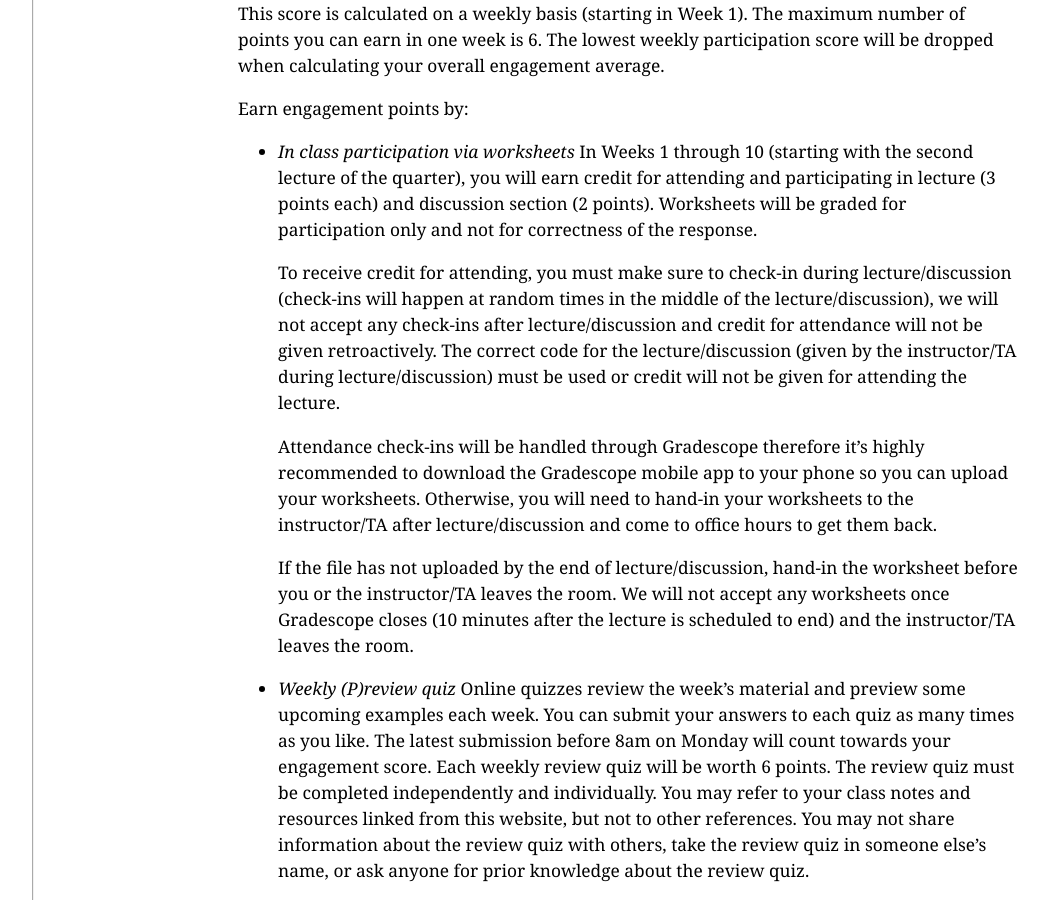
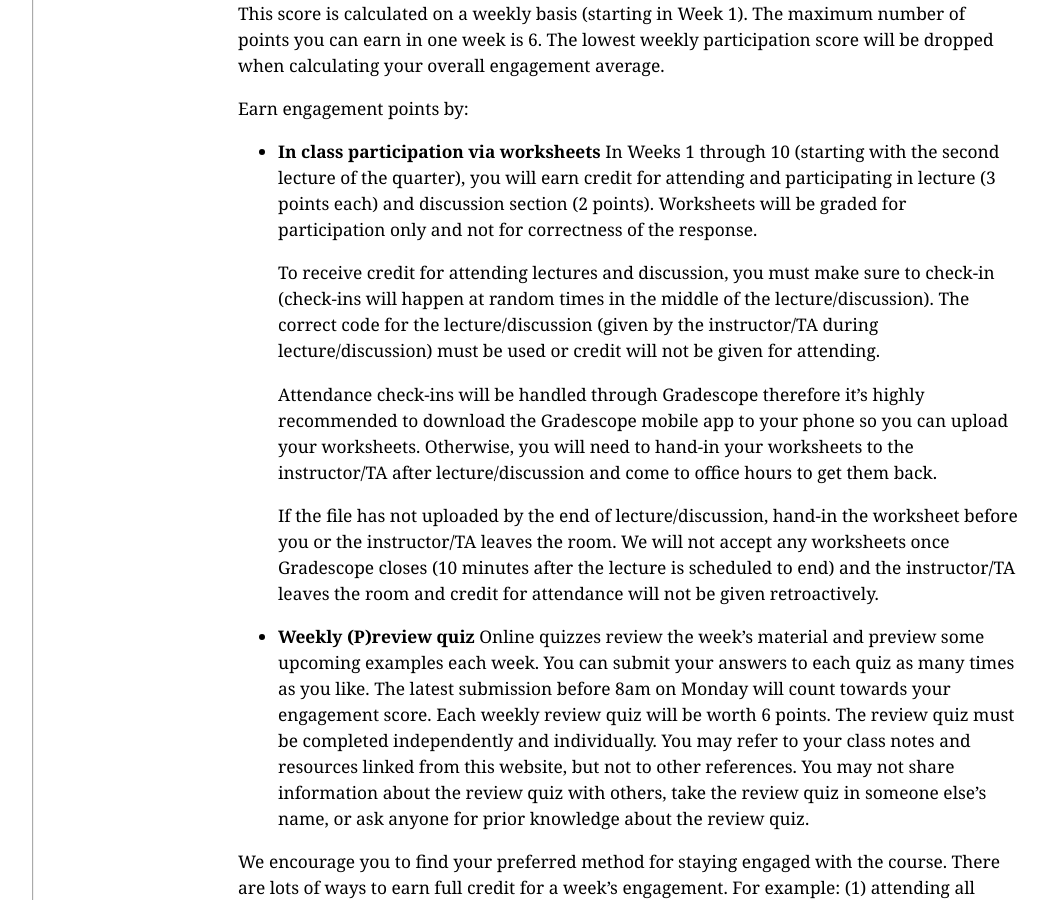
Before and after one commit to ucsd-cse12-f23/ucsd-cse12-f23.github.io, a Jekyll site: the page built from syllabus.md, in a window 1280 px wide and 900 px high, scrolled down 1989 px. Shown: the whole window, without its empty margins (56-1104 px from the left). Built offline with Jekyll 4.4.1, drawn with Linux system fonts in a browser that asks for light colours.

Commit message:
Update syllabus.md

```diff
--- a/syllabus.md
+++ b/syllabus.md
@@ -90,15 +90,15 @@ We highly recommend actively participating in class, attending discussion, and c
 This score is calculated on a weekly basis (starting in Week 1). The maximum number of points you can earn in one week is 6. The lowest weekly participation score will be dropped when calculating your overall engagement average.
 
 Earn engagement points by:
-- *In class participation via worksheets* In Weeks 1 through 10 (starting with the second lecture of the quarter), you will earn credit for attending and participating in lecture (3 points each) and discussion section (2 points). Worksheets will be graded for participation only and not for correctness of the response.
+- **In class participation via worksheets** In Weeks 1 through 10 (starting with the second lecture of the quarter), you will earn credit for attending and participating in lecture (3 points each) and discussion section (2 points). Worksheets will be graded for participation only and not for correctness of the response.
 
-    To receive credit for attending, you must make sure to check-in during lecture/discussion (check-ins will happen at random times in the middle of the lecture/discussion), we will not accept any check-ins after lecture/discussion and credit for attendance will not be given retroactively. The correct code for the lecture/discussion (given by the instructor/TA during lecture/discussion) must be used or credit will not be given for attending the lecture.
+    To receive credit for attending lectures and discussion, you must make sure to check-in (check-ins will happen at random times in the middle of the lecture/discussion). The correct code for the lecture/discussion (given by the instructor/TA during lecture/discussion) must be used or credit will not be given for attending.
 
     Attendance check-ins will be handled through Gradescope therefore it’s highly recommended to download the Gradescope mobile app to your phone so you can upload your worksheets. Otherwise, you will need to hand-in your worksheets to the instructor/TA after lecture/discussion and come to office hours to get them back.
 
-    If the file has not uploaded by the end of lecture/discussion, hand-in the worksheet before you or the instructor/TA leaves the room. We will not accept any worksheets once Gradescope closes (10 minutes after the lecture is scheduled to end) and the instructor/TA leaves the room.
+    If the file has not uploaded by the end of lecture/discussion, hand-in the worksheet before you or the instructor/TA leaves the room. We will not accept any worksheets once Gradescope closes (10 minutes after the lecture is scheduled to end) and the instructor/TA leaves the room and credit for attendance will not be given retroactively.
 
-- *Weekly (P)review quiz* Online quizzes review the week’s material and preview some upcoming examples each week. You can submit your answers to each quiz as many times as you like. The latest submission before 8am on Monday will count towards your engagement score. Each weekly review quiz will be worth 6 points. The review quiz must be completed independently and individually. You may refer to your class notes and resources linked from this website, but not to other references. You may not share information about the review quiz with others, take the review quiz in someone else’s name, or ask anyone for prior knowledge about the review quiz.
+- **Weekly (P)review quiz** Online quizzes review the week’s material and preview some upcoming examples each week. You can submit your answers to each quiz as many times as you like. The latest submission before 8am on Monday will count towards your engagement score. Each weekly review quiz will be worth 6 points. The review quiz must be completed independently and individually. You may refer to your class notes and resources linked from this website, but not to other references. You may not share information about the review quiz with others, take the review quiz in someone else’s name, or ask anyone for prior knowledge about the review quiz.
 
 We encourage you to find your preferred method for staying engaged with the course. There are lots of ways to earn full credit for a week’s engagement. For example: (1) attending all lectures; or (2) answering all questions on the review quiz correctly; or (3) attending one lecture, discussion section, and getting one answer correct on the review quiz; etc.
 
```
